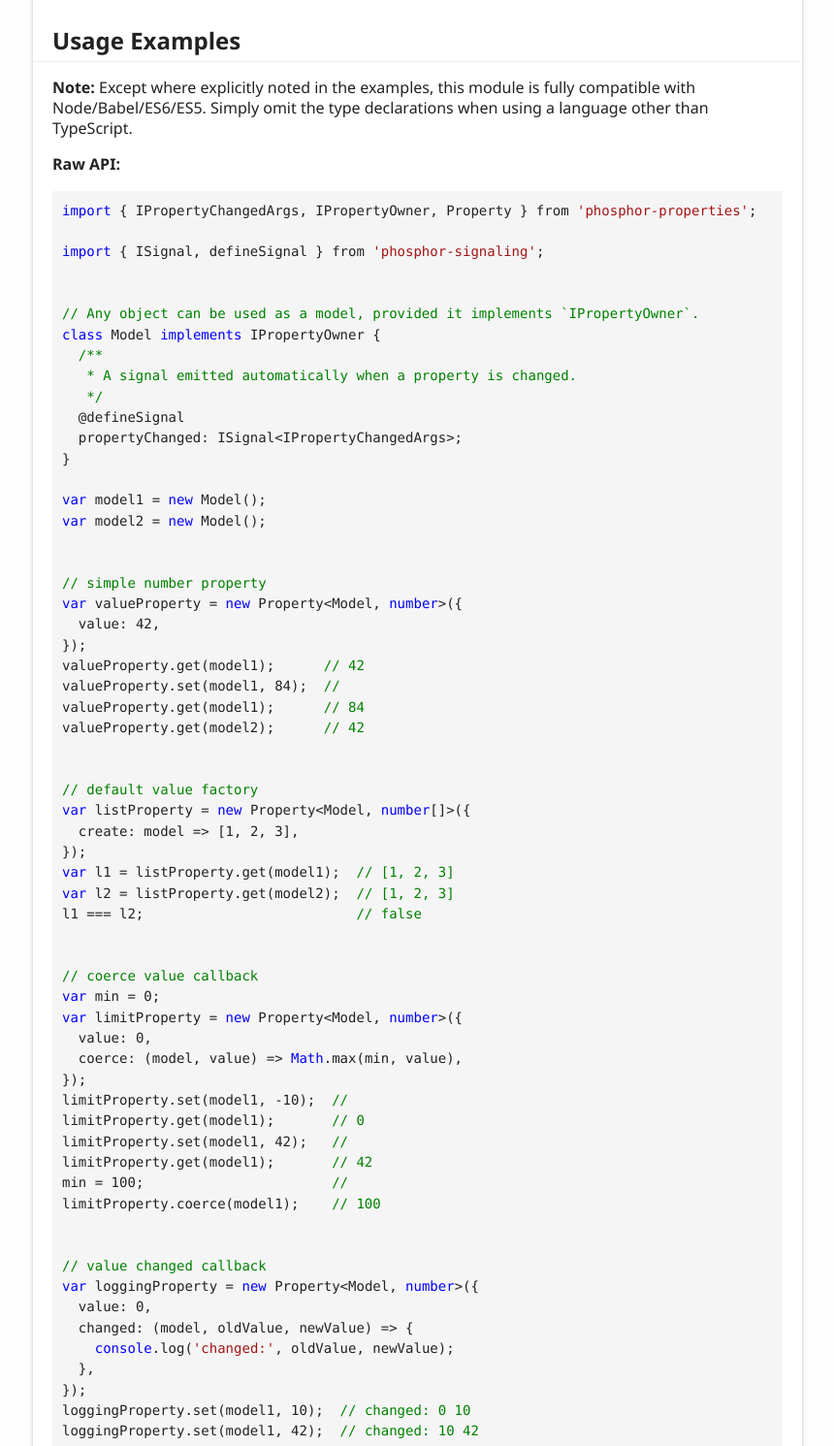
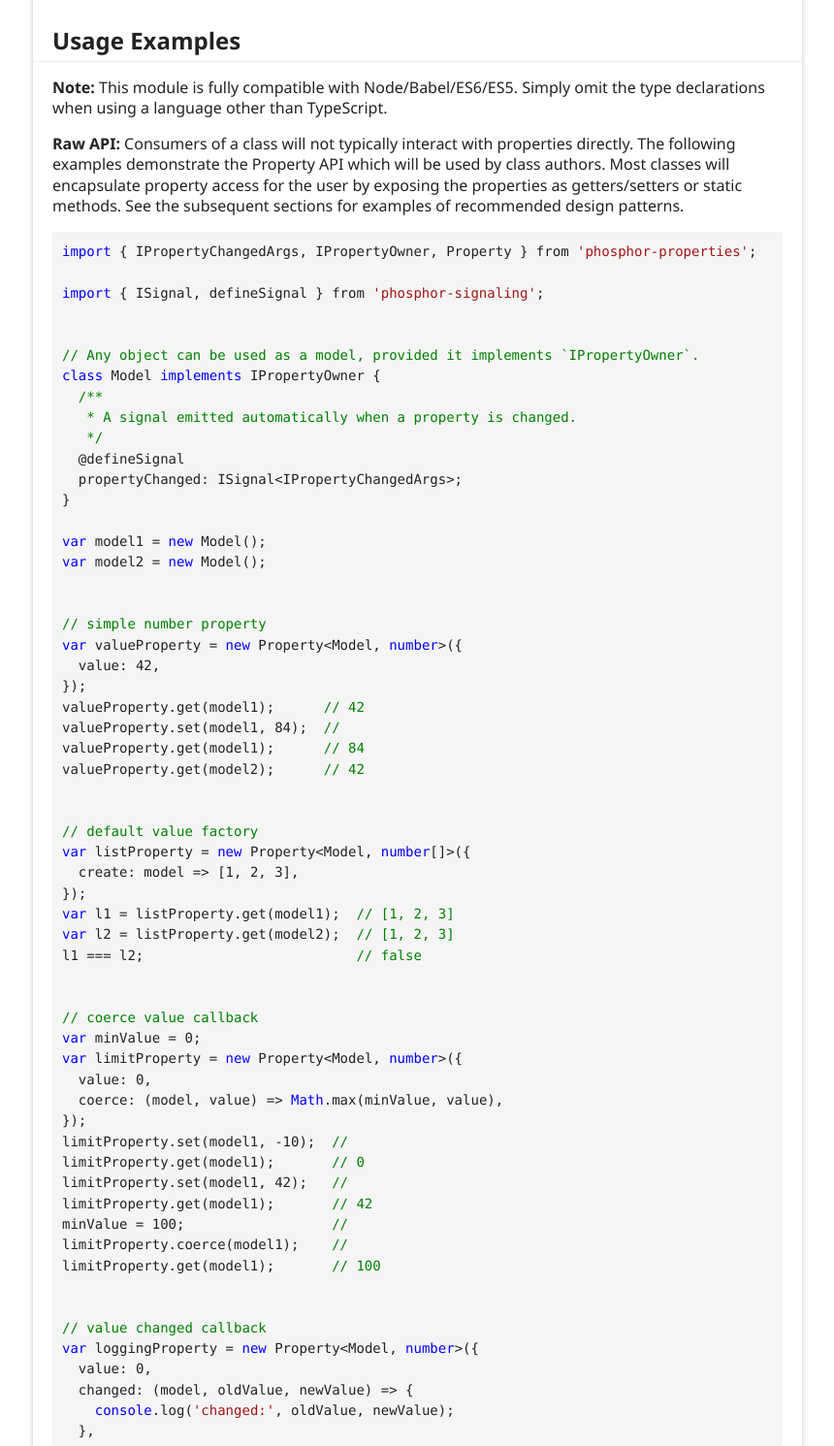
Before and after one commit to blink1073/phosphor-properties, a plain HTML site: page index.html in a window 1280 px wide. Shown: the part 1500-2991 px from the top of the page at 97% size, without its empty margins (6-866 px from the left). Drawn offline with Linux system fonts and the light colour scheme.

Commit message:
autocommit docs

```diff
--- a/index.html
+++ b/index.html
@@ -108,10 +108,14 @@ npm run build
 					<li>Chrome 38+</li>
 				</ul>
 				<h2 id="usage-examples">Usage Examples</h2>
-				<p><strong>Note:</strong> Except where explicitly noted in the examples, this module is fully
-					compatible with Node/Babel/ES6/ES5. Simply omit the type declarations when
-				using a language other than TypeScript.</p>
-				<p><strong>Raw API:</strong></p>
+				<p><strong>Note:</strong> This module is fully compatible with Node/Babel/ES6/ES5. Simply
+				omit the type declarations when using a language other than TypeScript.</p>
+				<p><strong>Raw API:</strong>
+					Consumers of a class will not typically interact with properties directly.
+					The following examples demonstrate the Property API which will be used by
+					class authors. Most classes will encapsulate property access for the user
+					by exposing the properties as getters/setters or static methods. See the
+				subsequent sections for examples of recommended design patterns.</p>
 				<pre><code class="lang-typescript"><span class="hljs-keyword">import</span> { IPropertyChangedArgs, IPropertyOwner, Property } from <span class="hljs-string">'phosphor-properties'</span>;
 
 <span class="hljs-keyword">import</span> { ISignal, defineSignal } from <span class="hljs-string">'phosphor-signaling'</span>;
@@ -150,17 +154,18 @@ l1 === l2;                          <span class="hljs-comment">// false</span>
 
 
 <span class="hljs-comment">// coerce value callback</span>
-<span class="hljs-keyword">var</span> min = <span class="hljs-number">0</span>;
+<span class="hljs-keyword">var</span> minValue = <span class="hljs-number">0</span>;
 <span class="hljs-keyword">var</span> limitProperty = <span class="hljs-keyword">new</span> Property&lt;Model, <span class="hljs-built_in">number</span>&gt;({
   value: <span class="hljs-number">0</span>,
-  coerce: (model, value) =&gt; <span class="hljs-built_in">Math</span>.max(min, value),
+  coerce: (model, value) =&gt; <span class="hljs-built_in">Math</span>.max(minValue, value),
 });
 limitProperty.set(model1, -<span class="hljs-number">10</span>);  <span class="hljs-comment">//</span>
 limitProperty.get(model1);       <span class="hljs-comment">// 0</span>
 limitProperty.set(model1, <span class="hljs-number">42</span>);   <span class="hljs-comment">//</span>
 limitProperty.get(model1);       <span class="hljs-comment">// 42</span>
-min = <span class="hljs-number">100</span>;                       <span class="hljs-comment">//</span>
-limitProperty.coerce(model1);    <span class="hljs-comment">// 100</span>
+minValue = <span class="hljs-number">100</span>;                  <span class="hljs-comment">//</span>
+limitProperty.coerce(model1);    <span class="hljs-comment">//</span>
+limitProperty.get(model1);       <span class="hljs-comment">// 100</span>
 
 
 <span class="hljs-comment">// value changed callback</span>
```
